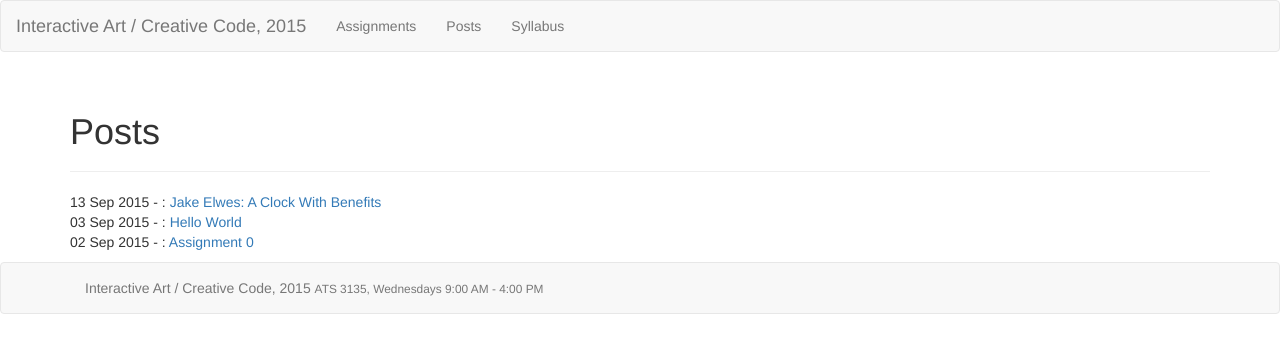
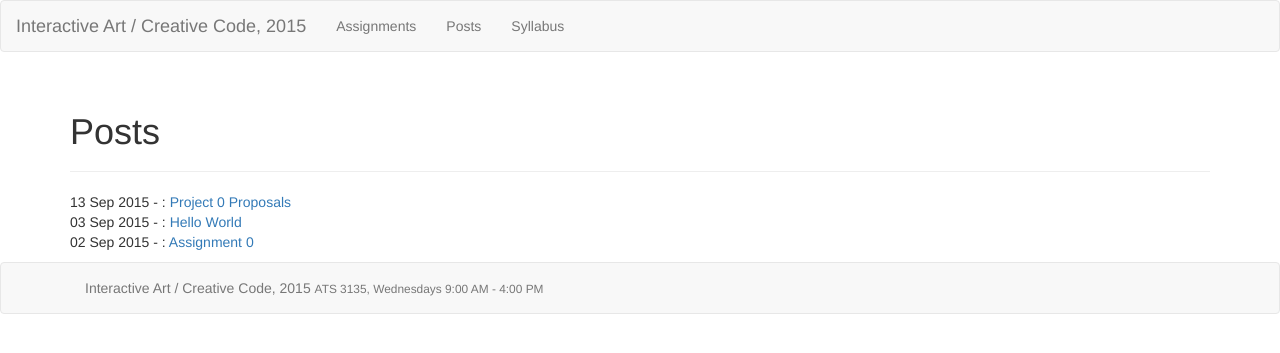
Before and after one commit to chemonxy/InteractiveArt2015, a Jekyll site: the page built from index.md, in a window 1280 px wide. Shown: the top 353 px of the page. Built offline with Jekyll 4.4.1, drawn with Linux system fonts in a browser that asks for light colours; nearby versions of some CDN libraries.

Commit message:
Title Chnage

```diff
--- a/_posts/2015-09-04-Elwes-ClockWithBenefits.md
+++ b/_posts/2015-09-04-Elwes-ClockWithBenefits.md
@@ -1,6 +1,6 @@
 ---
 layout: post
-title:  "Jake Elwes: A Clock With Benefits"
+title:  "Project 0 Proposals"
 date:   2015-09-14 00:20:00
 categories: post
 author: jakeelwes
```
